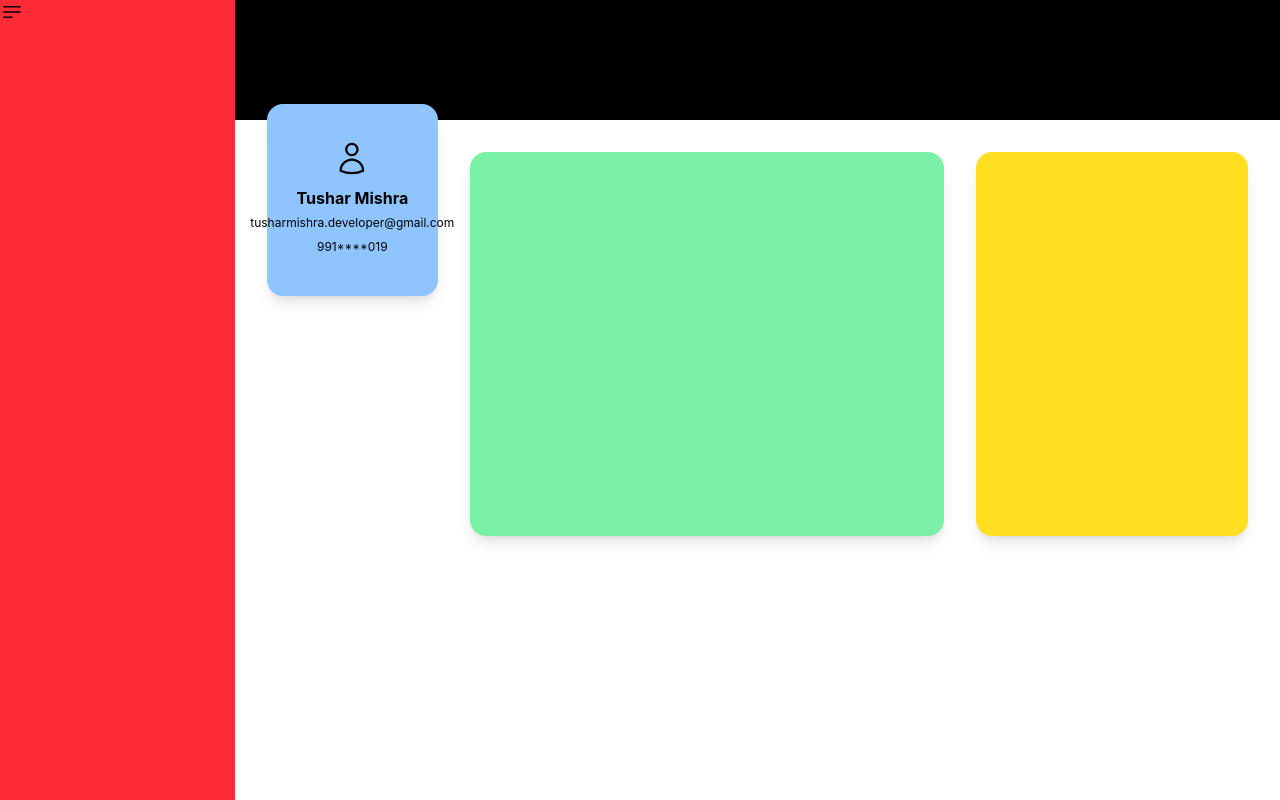
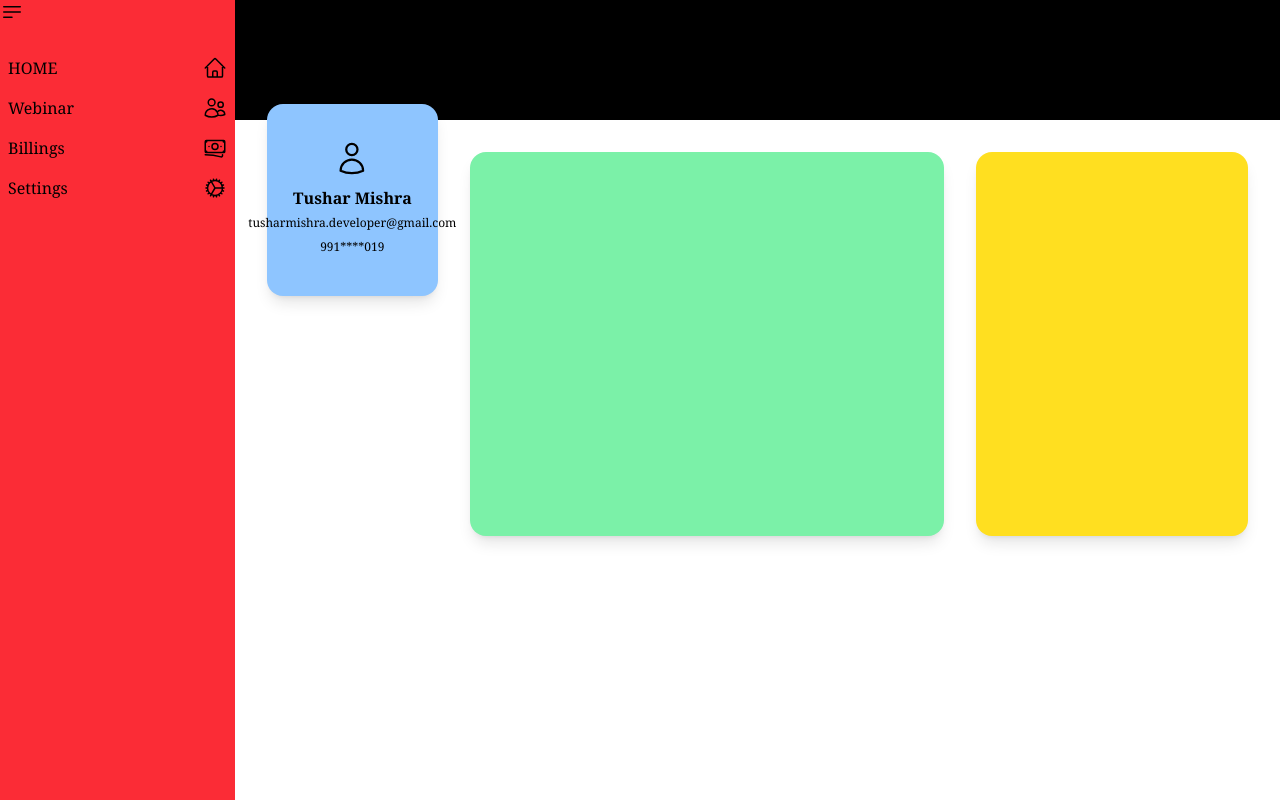
Before and after one commit to tusharmishra57/WebDev, a React (Vite) app in the folder Tailwind/03_MiniProj/: page / in a window 1280 px wide. Built offline with nearby package versions, Linux system fonts and the light colour scheme.

Commit message:
sideBar menu complete

```diff
--- a/Tailwind/03_MiniProj/src/App.jsx
+++ b/Tailwind/03_MiniProj/src/App.jsx
@@ -1,11 +1,15 @@
 import { Profile } from "./icons/profile";
+import {Home} from "./icons/home"
+import { Settings } from "./icons/settings"
 import { SideBarToggle } from "./icons/sideBarToggle"
 import {useState} from 'react'
+import { Billing } from "./icons/billing";
+import { Webinar } from "./icons/webinar";
 
 function App() {
   const [sideBarOpen, setSideBarOpen] = useState(true);
 
-  return <div className="flex">
+  return <div className="flex font-serif">
     <SideBar sideBarOpen={sideBarOpen} setSideBarOpen={setSideBarOpen}/>
     <Content/>
     </div>
@@ -19,14 +23,55 @@ function SideBar({sideBarOpen, setSideBarOpen})
         <div className="fixed top-0 left-0 z-50 md:static transition-all duration-1000 w-0 md:w-10 bg-red-500 h-screen">
       <div className="cursor-pointer fixed left-0 top-0 hover:bg-slate-200" onClick={() => {setSideBarOpen(!sideBarOpen)}}>
         <SideBarToggle />
+
         </div>
       </div>
+
     </div>
 
   }
   return <div className="fixed top-0 left-0 z-50 w-48 md:static transition-all duration-1000 md:w-72 bg-red-500 h-screen">
       <div className="cursor-pointer fixed left-0 top-0 hover:bg-slate-200" onClick={() => {setSideBarOpen(!sideBarOpen)}}>
         <SideBarToggle />
+      </div> <br/><br/>
+      <div className= "">
+        <div className="flex justify-between hover:bg-indigo-100">
+          <div className="p-2 ">
+          HOME
+          </div>
+          <div className="p-2">
+            <Home/>
+          </div>
+        </div >
+
+        <div className="flex justify-between hover:bg-indigo-100">
+          <div className="p-2 ">
+            Webinar
+          </div>
+          <div className="p-2">
+            <Webinar/>
+          </div>
+        </div>
+
+        <div className="flex justify-between hover:bg-indigo-100">
+          <div className="p-2 ">
+            Billings
+          </div>
+          <div className="p-2">
+            <Billing/>
+          </div>
+        </div>
+
+        <div className="flex justify-between hover:bg-indigo-100">
+          <div className="p-2 ">
+            Settings
+          </div>
+          <div className="p-2">
+            <Settings/>
+          </div>
+
+        </div>
+
       </div>
 
     </div>
--- /dev/null
+++ b/Tailwind/03_MiniProj/src/icons/billing.jsx
@@ -0,0 +1,9 @@
+export function Billing()
+{
+    return <div>
+        <svg xmlns="http://www.w3.org/2000/svg" fill="none" viewBox="0 0 24 24" stroke-width="1.5" stroke="currentColor" class="size-6">
+  <path stroke-linecap="round" stroke-linejoin="round" d="M2.25 18.75a60.07 60.07 0 0 1 15.797 2.101c.727.198 1.453-.342 1.453-1.096V18.75M3.75 4.5v.75A.75.75 0 0 1 3 6h-.75m0 0v-.375c0-.621.504-1.125 1.125-1.125H20.25M2.25 6v9m18-10.5v.75c0 .414.336.75.75.75h.75m-1.5-1.5h.375c.621 0 1.125.504 1.125 1.125v9.75c0 .621-.504 1.125-1.125 1.125h-.375m1.5-1.5H21a.75.75 0 0 0-.75.75v.75m0 0H3.75m0 0h-.375a1.125 1.125 0 0 1-1.125-1.125V15m1.5 1.5v-.75A.75.75 0 0 0 3 15h-.75M15 10.5a3 3 0 1 1-6 0 3 3 0 0 1 6 0Zm3 0h.008v.008H18V10.5Zm-12 0h.008v.008H6V10.5Z" />
+</svg>
+
+    </div>
+}
--- /dev/null
+++ b/Tailwind/03_MiniProj/src/icons/home.jsx
@@ -0,0 +1,9 @@
+export function Home()
+{
+    return <div>
+        <svg xmlns="http://www.w3.org/2000/svg" fill="none" viewBox="0 0 24 24" stroke-width="1.5" stroke="currentColor" class="size-6">
+  <path stroke-linecap="round" stroke-linejoin="round" d="m2.25 12 8.954-8.955c.44-.439 1.152-.439 1.591 0L21.75 12M4.5 9.75v10.125c0 .621.504 1.125 1.125 1.125H9.75v-4.875c0-.621.504-1.125 1.125-1.125h2.25c.621 0 1.125.504 1.125 1.125V21h4.125c.621 0 1.125-.504 1.125-1.125V9.75M8.25 21h8.25" />
+</svg>
+
+        </div>
+}
--- /dev/null
+++ b/Tailwind/03_MiniProj/src/icons/settings.jsx
@@ -0,0 +1,9 @@
+export function Settings()
+{
+    return <div>
+        <svg xmlns="http://www.w3.org/2000/svg" fill="none" viewBox="0 0 24 24" stroke-width="1.5" stroke="currentColor" class="size-6">
+  <path stroke-linecap="round" stroke-linejoin="round" d="M4.5 12a7.5 7.5 0 0 0 15 0m-15 0a7.5 7.5 0 1 1 15 0m-15 0H3m16.5 0H21m-1.5 0H12m-8.457 3.077 1.41-.513m14.095-5.13 1.41-.513M5.106 17.785l1.15-.964m11.49-9.642 1.149-.964M7.501 19.795l.75-1.3m7.5-12.99.75-1.3m-6.063 16.658.26-1.477m2.605-14.772.26-1.477m0 17.726-.26-1.477M10.698 4.614l-.26-1.477M16.5 19.794l-.75-1.299M7.5 4.205 12 12m6.894 5.785-1.149-.964M6.256 7.178l-1.15-.964m15.352 8.864-1.41-.513M4.954 9.435l-1.41-.514M12.002 12l-3.75 6.495" />
+</svg>
+
+    </div>
+}
--- /dev/null
+++ b/Tailwind/03_MiniProj/src/icons/webinar.jsx
@@ -0,0 +1,9 @@
+export function Webinar()
+{
+    return <div>
+        <svg xmlns="http://www.w3.org/2000/svg" fill="none" viewBox="0 0 24 24" stroke-width="1.5" stroke="currentColor" class="size-6">
+  <path stroke-linecap="round" stroke-linejoin="round" d="M15 19.128a9.38 9.38 0 0 0 2.625.372 9.337 9.337 0 0 0 4.121-.952 4.125 4.125 0 0 0-7.533-2.493M15 19.128v-.003c0-1.113-.285-2.16-.786-3.07M15 19.128v.106A12.318 12.318 0 0 1 8.624 21c-2.331 0-4.512-.645-6.374-1.766l-.001-.109a6.375 6.375 0 0 1 11.964-3.07M12 6.375a3.375 3.375 0 1 1-6.75 0 3.375 3.375 0 0 1 6.75 0Zm8.25 2.25a2.625 2.625 0 1 1-5.25 0 2.625 2.625 0 0 1 5.25 0Z" />
+</svg>
+
+    </div>
+}
```
